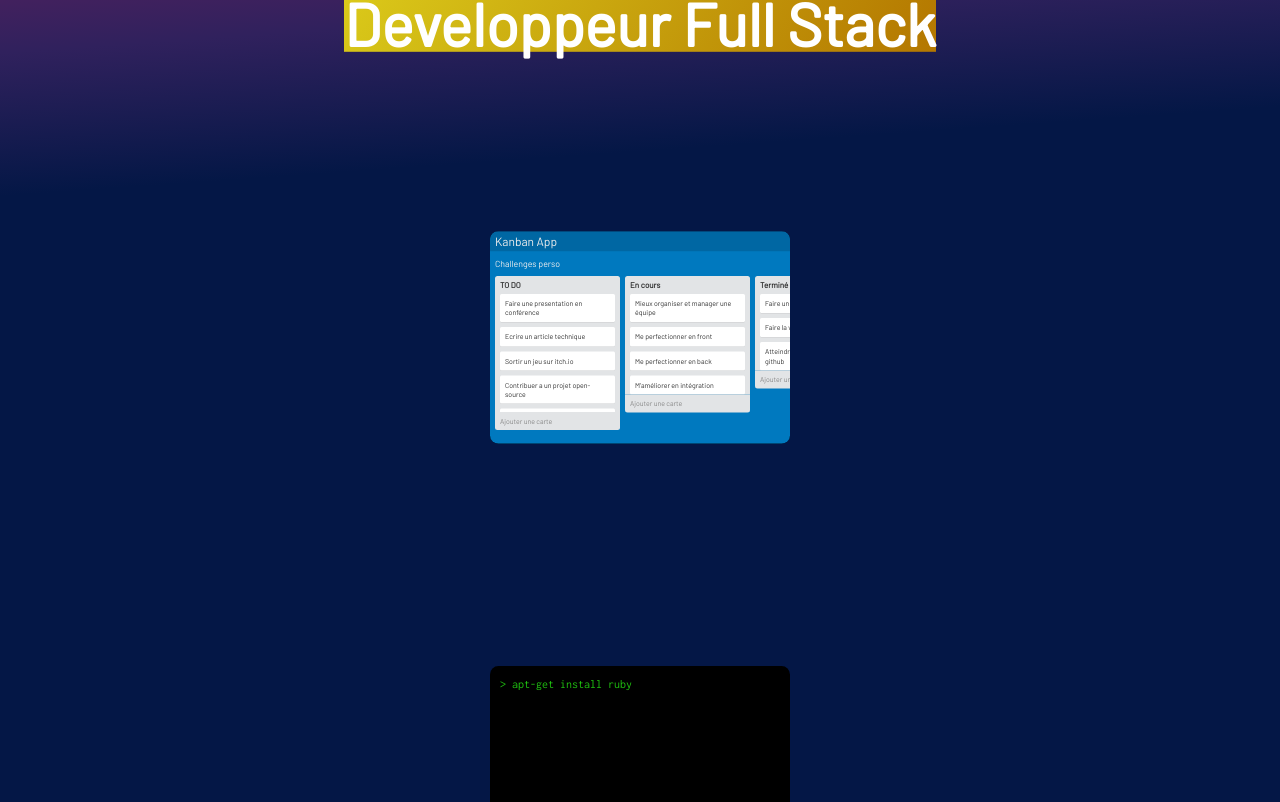
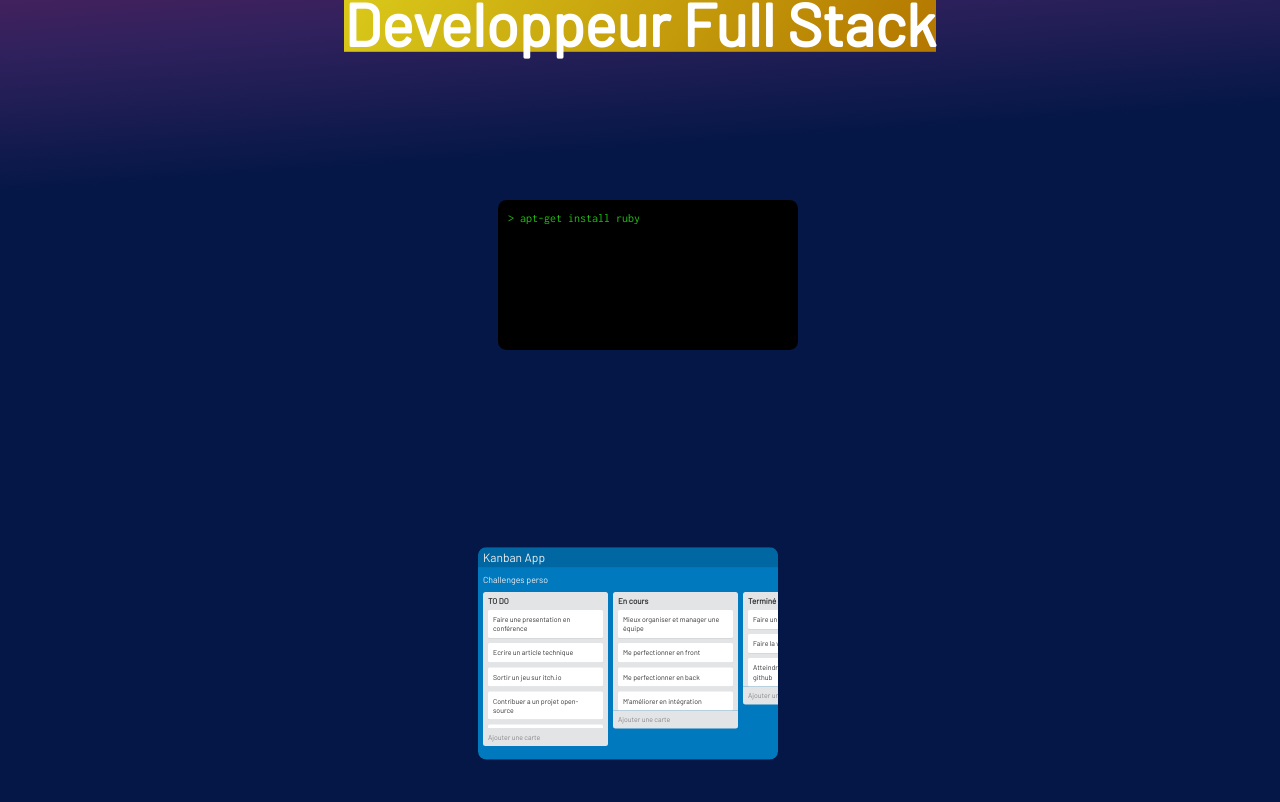
Before and after one commit to guillaume-gomez/guillaume-gomez.github.io, a React (Create React App) app: page / in a window 1280 px wide. Shown: the part 198-1000 px from the top of the page. Built offline with nearby package versions, Linux system fonts and the light colour scheme.

Commit message:
invert windows position

```diff
--- a/src/views/WelcomePage.scss
+++ b/src/views/WelcomePage.scss
@@ -47,13 +47,13 @@
 .welcome-page-terminal {
   //border: 5px solid purple;
   display: flex;
-  padding-right: 16px;
+  padding-left: 16px;
   align-items: center;
 }
 
 .welcome-page-trello {
   //border: 5px solid red;
-  padding-left: 24px;
+  padding-right: 24px;
   min-height: 450px;
 }
 
--- a/src/views/WelcomePage.tsx
+++ b/src/views/WelcomePage.tsx
@@ -32,19 +32,19 @@ function WelcomePage({refTarget} : WelcomePageInterface) {
         <h2 className="title-relative"> <span className="background--magical">{t("welcome-page.job-title")}</span> </h2>
       </div>
       <div className="welcome-page-windows">
+        <div className="welcome-page-terminal">
+          {
+            displayTerminal &&
+            <Window width={600} height={300} backgroundColor="black">
+              <Terminal />
+            </Window>
+          }
+        </div>
         <div className="welcome-page-trello">
           {
             displayTrello &&
             <Window width={600} height={425} backgroundColor="black">
               <Trello/>
-            </Window>
-          }
-        </div>
-        <div className="welcome-page-terminal">
-          {
-            displayTerminal &&
-            <Window width={600} height={300} backgroundColor="black">
-              <Terminal />
             </Window>
           }
         </div>
```
